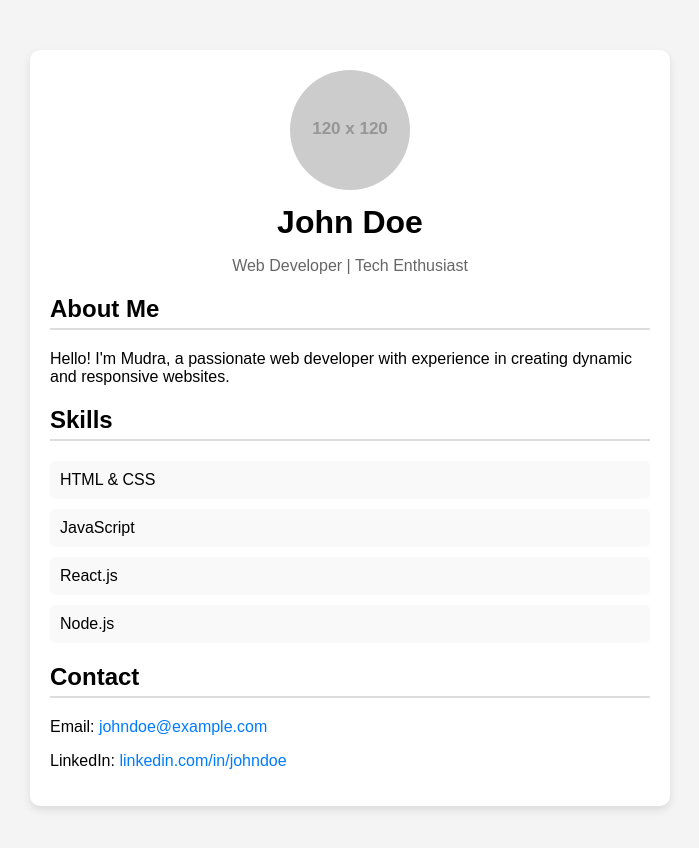
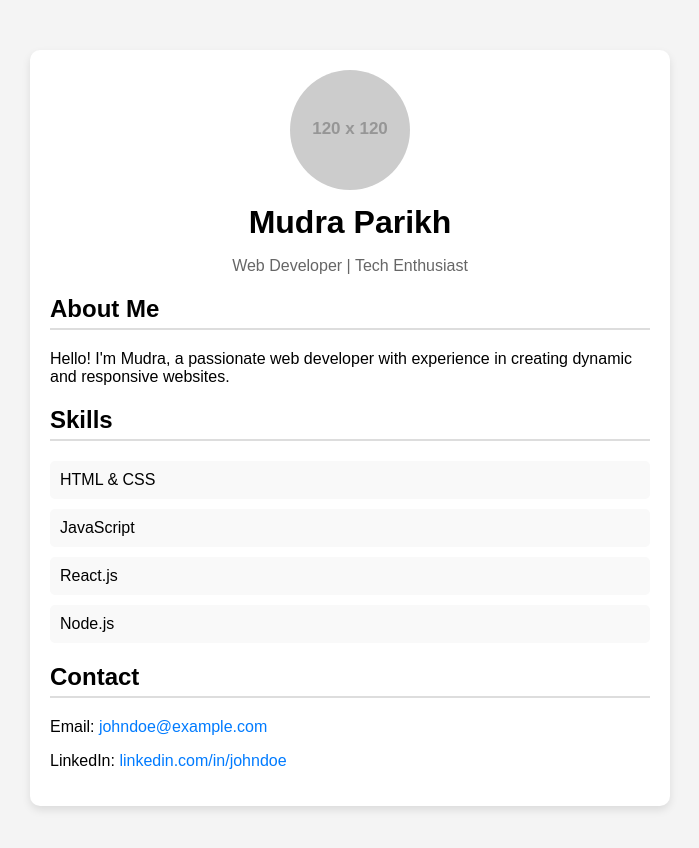
Before and after one commit to Mparikh-mp/Mparikh-mp.github.io, a plain HTML site: page index.html in a window 1280 px wide. Shown: the whole page, without its empty margins (290-989 px from the left). Drawn offline with Linux system fonts and the light colour scheme; placeholder pictures from the web are drawn by us.

Commit message:
Update index.html

```diff
--- a/index.html
+++ b/index.html
@@ -63,7 +63,7 @@
 <div class="profile-container">
  <div class="profile-header">
    <img src="https://via.placeholder.com/120" alt="Profile Picture">
-   <h1>John Doe</h1>
+   <h1>Mudra Parikh</h1>
    <p>Web Developer | Tech Enthusiast</p>
  </div>
  <div class="profile-content">
```
